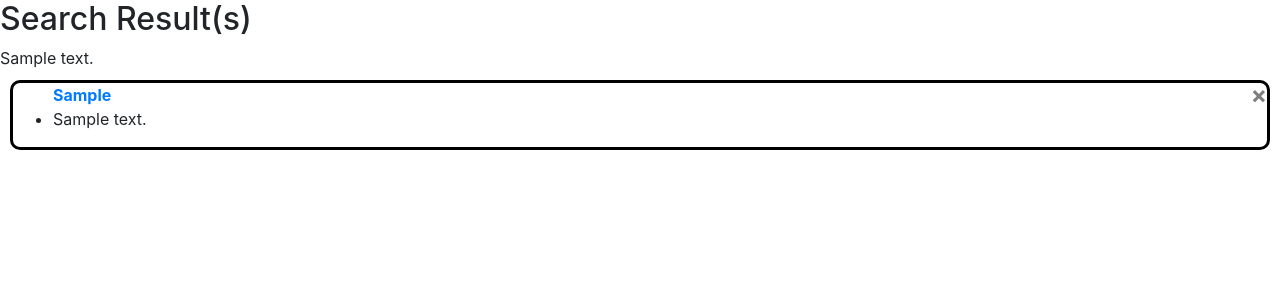
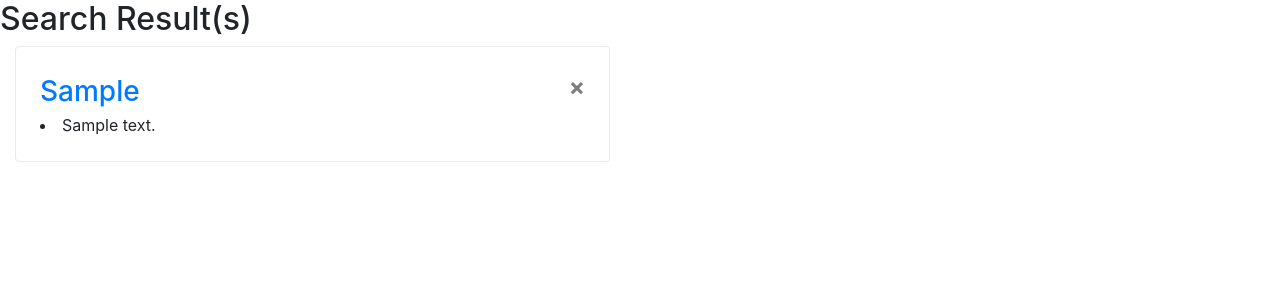
Before and after one commit to Justprince234/Note-app, a Django app: template templates/note/search_details.html in a window 1280 px wide. Shown: the part 56-356 px from the top of the page. Run offline with Django 3.2, Linux system fonts and the light colour scheme; tables that the repository leaves empty hold one stand-in row (values such as "Sample post"); the template is opened without the code that fills it: values that come from a table or form of the project are taken from there, most other values are stand-ins (such as "Sample title", 1, 10 or a date in 2020); some libraries are stand-ins or nearby versions.

Commit message:
improved frontend

```diff
--- a/note/models.py
+++ b/note/models.py
@@ -13,7 +13,7 @@ class Topic(models.Model):
 class Note(models.Model):
     """Create an instance of Note in database."""
     topic = models.ForeignKey(Topic, on_delete=models.CASCADE, related_name='one', null=True)
-    note = models.TextField(unique=True)
+    note = models.TextField()
 
     def __str__(self):
         return self.note
--- a/note/views.py
+++ b/note/views.py
@@ -54,9 +54,6 @@ def add_topic(request):
 def topic_view(request, topic_id):
     """Dispays database objects from the Topic and Note tables."""
     topic = Topic.objects.get(id=topic_id)
-    # Confirms that the page belows to the owner
-    if topics.owner != topics.user:
-        raise Http404
     notes = topic.one.all()
     context = {'topic': topic, 'notes':notes}
     return render(request, 'note/topic_view.html', context)
--- a/templates/note/base.html
+++ b/templates/note/base.html
@@ -23,7 +23,7 @@
         <nav class="navbar navbar-dark bg-primary">
             {% if user.is_authenticated %}
           <div class="container-fluid">
-              <a class="navbar-brand font-weight-bold" href="{% url 'note:home' %}">Notes</a> <p style="color:white">Hello, {{user.last_name}}</p> <p><a style="color: black;" onclick="return confirm('Are you sure you want to Logout?')" href="{% url 'note:logout' %}">Logout</a></p>
+              <a class="navbar-brand font-weight-bold" href="{% url 'note:home' %}">Notes</a> <p style="color:white">Hello, {{user.last_name}}</p> <p><b><a style="color:red;" onclick="return confirm('Are you sure you want to Logout?')" href="{% url 'note:logout' %}">Logout</a></b></p>
 
               <form method="GET" action="{% url 'note:search' %}" class="form-inline my-2 my-lg-0">
                   <input class="form-control mr-sm-2" value="{{request.GET.q}}" required="required!" name="q" type="text" placeholder="Search for titles" aria-label="Search">
@@ -32,7 +32,7 @@
           </div>
 
 
-          </nav>
+        </nav>
           {% endif %}
     {% block content %}
 
--- a/templates/note/search_details.html
+++ b/templates/note/search_details.html
@@ -8,17 +8,6 @@
     <link href="http://fonts.googleapis.com/icon?family=Material+Icons" rel="stylesheet">
     <link rel="stylesheet" href="https://maxcdn.bootstrapcdn.com/bootstrap/4.0.0-beta.2/css/bootstrap.min.css" integrity="sha384-PsH8R72JQ3SOdhVi3uxftmaW6Vc51MKb0q5P2rRUpPvrszuE4W1povHYgTpBfshb" crossorigin="anonymous">
     <title>My Note</title>
-
-    <style>
-        .textbox{
-            border: 3px solid black;
-            margin-left: 10px;
-            margin-right: 10px;
-            margin-top: 10px;
-            padding: auto;
-            border-radius: 10px;
-        }
-    </style>
 </head>
 <body>
         <nav class="navbar navbar-dark bg-primary">
@@ -29,32 +18,29 @@
               </nav>
     <h2>Search Result(s)</h2>
 
-    {% for message in messsages %}
-
-        {{message}}
-
-    {% endfor %}
-
-    <div class="textbox">
-
+    <div class="row mb-2 posts container-fluid">
             {% for topic in topic_results %}
-      <ul>
-        <b><a href="{% url 'note:topic_view' topic.id %}">{{topic.topic}}</a></b><a onclick="return confirm('Proceed with delete?')" href="delete/{{topic.id}}" id="{{topic.id}}"><button href type="button" class="close" aria-label="Close"><span aria-hidden="true">&times;</span></button></a>
-
+            <div class="col-md-6 ">
+                <div class="cards">
+                  <div class="row no-gutters border rounded  flex-md-row mb-4 shadow-sm h-md-250">
+                    <div class="col p-4 d-flex flex-column position-static">
+                      <h3 class="my-1"><a href="{% url 'note:topic_view' topic.id %}">{{topic.topic}}</a></b><a onclick="return confirm('Proceed with delete?')" href="{% url 'note:delete' topic.id %}" id="{{topic.id}}"><button href type="button" class="close" aria-label="Close"><span aria-hidden="true">&times;</span></button></a></h3>
                         {% for note in topic.one.all %}
                         <li>
                             {{note.note}}
                         </li>
                         {% endfor %}
-    </ul>
                         {% empty %}
                         <ul>
-        <li><p style="color: red">Title not found!</p></li>
+                            <li><p style="color: red">Title(s) not found!</p></li>
                         </ul>
+                      </div>
+                    </div>
+                </div>
+            </div>
+            {% endfor %}
+        </div>
 
-    {% endfor %}
-
-    </div>
 
 <script src="https://code.jquery.com/jquery-3.2.1.slim.min.js" integrity="sha384-KJ3o2DKtIkvYIK3UENzmM7KCkRr/rE9/Qpg6aAZGJwFDMVNA/GpGFF93hXpG5KkN" crossorigin="anonymous"></script>
 <script src="https://cdnjs.cloudflare.com/ajax/libs/popper.js/1.12.3/umd/popper.min.js" integrity="sha384-vFJXuSJphROIrBnz7yo7oB41mKfc8JzQZiCq4NCceLEaO4IHwicKwpJf9c9IpFgh" crossorigin="anonymous"></script>
```
Also changed, not shown: templates/note/index.html (+13 -6 lines), templates/note/topic_view.html (+16 -17 lines), note/migrations/0007_auto_20200712_2306.py (added). Lines whose indentation alone changed are shown as unchanged.
